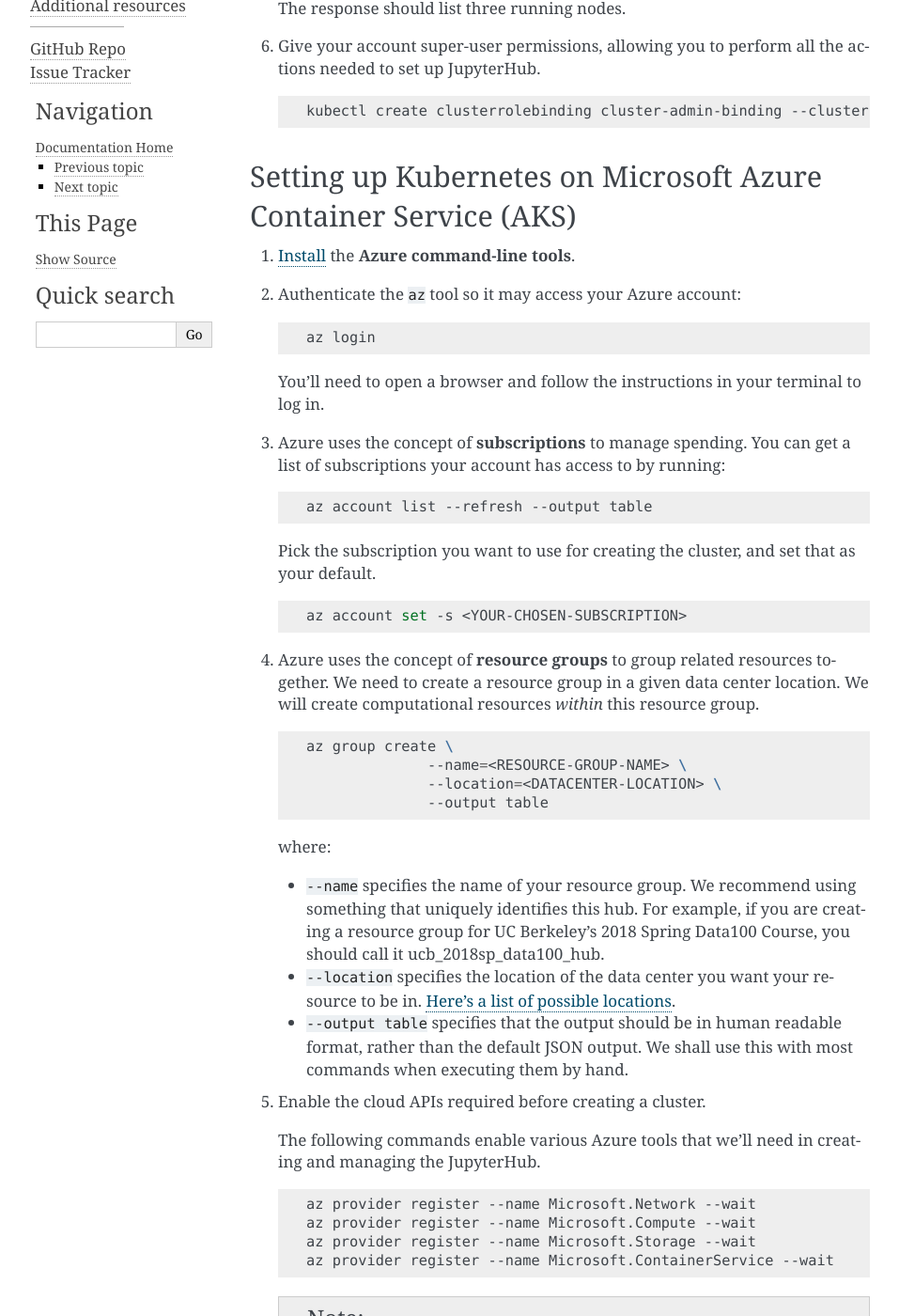
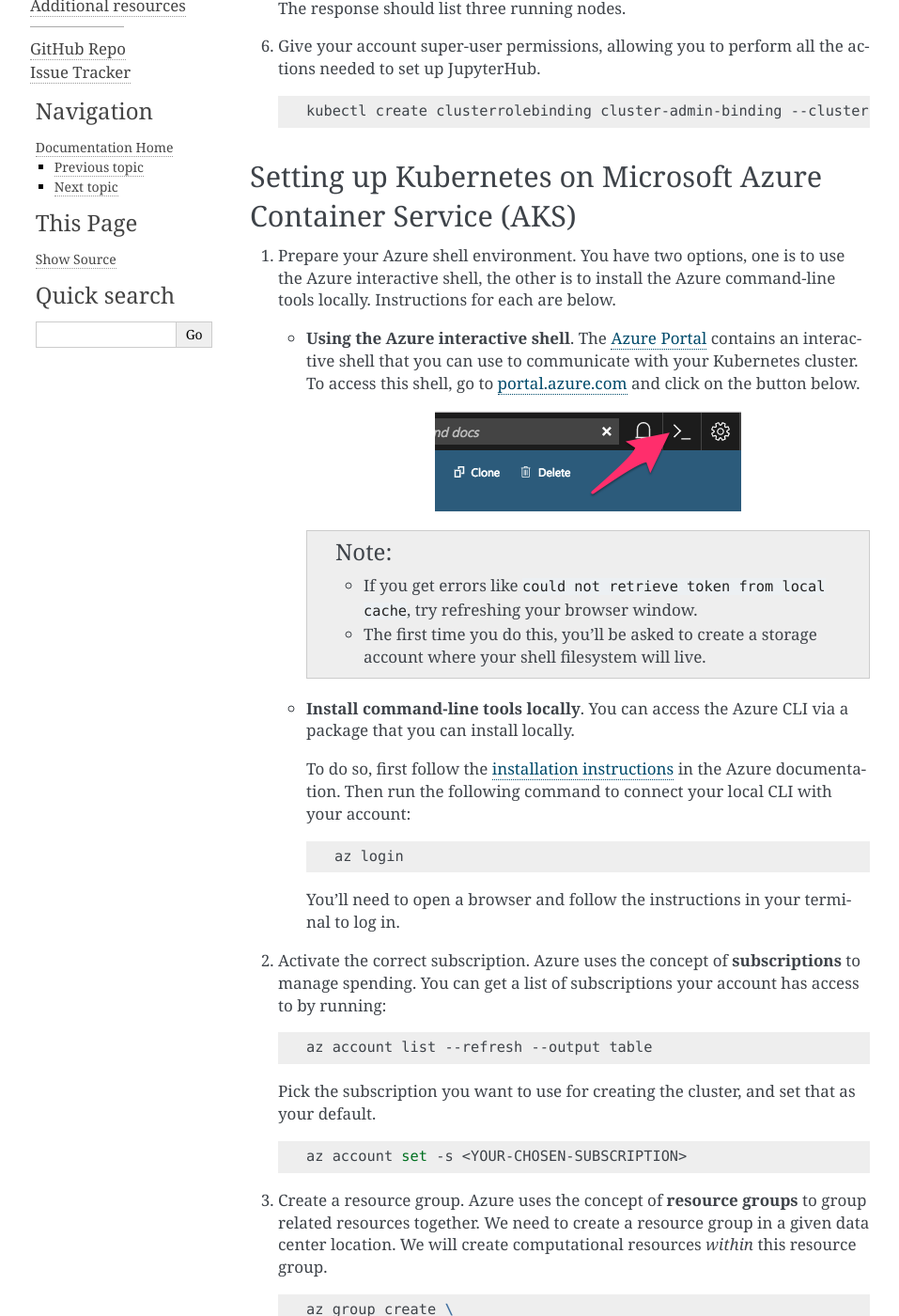
Before and after one commit to jupyterhub/zero-to-jupyterhub-k8s, a Sphinx documentation site: the page built from doc/source/create-k8s-cluster.rst, in a window 1280 px wide and 1400 px high, scrolled down 1787 px. Shown: the whole window at 94% size, without its empty margins (154-1111 px from the left). Built offline with Sphinx 7.4.7, drawn with Linux system fonts in a browser that asks for light colours; some of the changed text lies outside the part shown.

Commit message:
updating to use azure interactive interface

```diff
--- a/doc/source/create-k8s-cluster.rst
+++ b/doc/source/create-k8s-cluster.rst
@@ -101,21 +101,42 @@
 Setting up Kubernetes on Microsoft Azure Container Service (AKS)
 ----------------------------------------------------------------
 
-1. `Install <https://docs.microsoft.com/en-us/cli/azure/install-azure-cli>`_
-   the **Azure command-line tools**.
+1. Prepare your Azure shell environment. You have two options, one is to use
+   the Azure interactive shell, the other is to install the Azure command-line
+   tools locally. Instructions for each are below.
+
+   * **Using the Azure interactive shell**. The `Azure Portal <portal.azure.com>`_
+     contains an interactive shell that you can use to communicate with your
+     Kubernetes cluster. To access this shell, go to `portal.azure.com <https://portal.azure.com>`_
+     and click on the button below.
+
+     .. image:: _static/images/azure/cli_start.png
+        :align: center
+
+    .. note::
+       * If you get errors like ``could not retrieve token from local cache``,
+         try refreshing your browser window.
+       * The first time you do this, you'll be asked to create a storage
+         account where your shell filesystem will live.
+
+   * **Install command-line tools locally**. You can access the Azure CLI via
+     a package that you can install locally.
+
+     To do so, first follow the `installation instructions
+     <https://docs.microsoft.com/en-us/cli/azure/install-azure-cli>`_ in the
+     Azure documentation. Then run the following command to connect your local
+     CLI with your account:
+
+     .. code-block:: bash
+
+        az login
+
+     You'll need to open a browser and follow the instructions in your terminal
+     to log in.
 
 
-2. Authenticate the ``az`` tool so it may access your Azure account:
-
-   .. code-block:: bash
-
-      az login
-
-   You'll need to open a browser and follow the instructions in your terminal
-   to log in.
-
-
-3. Azure uses the concept of **subscriptions** to manage spending. You can
+2. Activate the correct subscription. Azure uses the concept
+   of **subscriptions** to manage spending. You can
    get a list of subscriptions your account has access to by running:
 
    .. code-block:: bash
@@ -130,7 +151,8 @@
       az account set -s <YOUR-CHOSEN-SUBSCRIPTION>
 
 
-4. Azure uses the concept of **resource groups** to group related resources together.
+3. Create a resource group. Azure uses the concept of
+   **resource groups** to group related resources together.
    We need to create a resource group in a given data center location. We will create
    computational resources *within* this resource group.
 
@@ -147,13 +169,14 @@
     that uniquely identifies this hub. For example, if you are creating a resource group
     for UC Berkeley's 2018 Spring Data100 Course, you should call it ucb_2018sp_data100_hub.
   * ``--location`` specifies the location of the data center you want your resource to be in.
-    `Here's a list of possible locations
+    In this case, we used the ``centralus`` location. For other options, see the
+    `Azure list of locations that support AKS
     <https://github.com/Azure/AKS/blob/master/preview_regions.md>`_.
   * ``--output table`` specifies that the output should be in human readable
     format, rather than the default JSON output. We shall use this with most
     commands when executing them by hand.
 
-5. Enable the cloud APIs required before creating a cluster.
+4. Enable the cloud APIs required before creating a cluster.
 
    The following commands enable various Azure tools that we'll need in
    creating and managing the JupyterHub.
--- a/doc/source/setup-helm.rst
+++ b/doc/source/setup-helm.rst
@@ -36,7 +36,7 @@
 
       kubectl --namespace kube-system create serviceaccount tiller
 
-   **If you're on Azure AKS, you should now skip directly to step 3.**
+   **Azure AKS**: If you're on Azure AKS, you should now skip directly to step 3.**
 
 2. Give the ``ServiceAccount`` `RBAC
    <https://kubernetes.io/docs/admin/authorization/rbac/>`_ full permissions to
```
Also changed, not shown: other parts of doc/source/create-k8s-cluster.rst (+7 -7 lines), doc/source/setup-jupyterhub.rst (+14 -1 lines), doc/source/user-environment.rst (+5 -4 lines), doc/source/_static/images/azure/cli_start.png (added).
